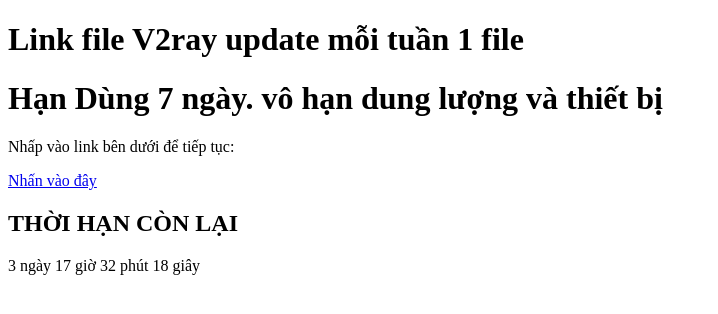
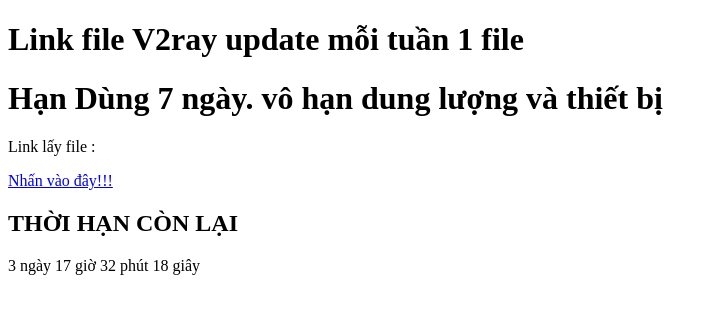
Before and after one commit to biilyz/biilyz.github.io, a plain HTML site: page index.html in a window 1280 px wide. Shown: the whole page, without its empty margins (0-718 px from the left). Drawn offline with Linux system fonts and the light colour scheme.

Commit message:
Update index.html

```diff
--- a/index.html
+++ b/index.html
@@ -8,8 +8,8 @@
 <body>
     <h1>Link file V2ray update mỗi tuần 1 file<h1>
     <h1>Hạn Dùng 7 ngày. vô hạn dung lượng và thiết bị</h1>
-    <p>Nhấp vào link bên dưới để tiếp tục:</p>
-    <a href="https://oklink.cfd/1day" target="_blank">Nhấn vào đây</a>
+    <p>Link lấy file :</p>
+    <a href="https://oklink.cfd/1day" target="_blank">Nhấn vào đây!!!</a>
 </body>
         <div class="countdown-container">
     <h2>THỜI HẠN CÒN LẠI</h2>
```
